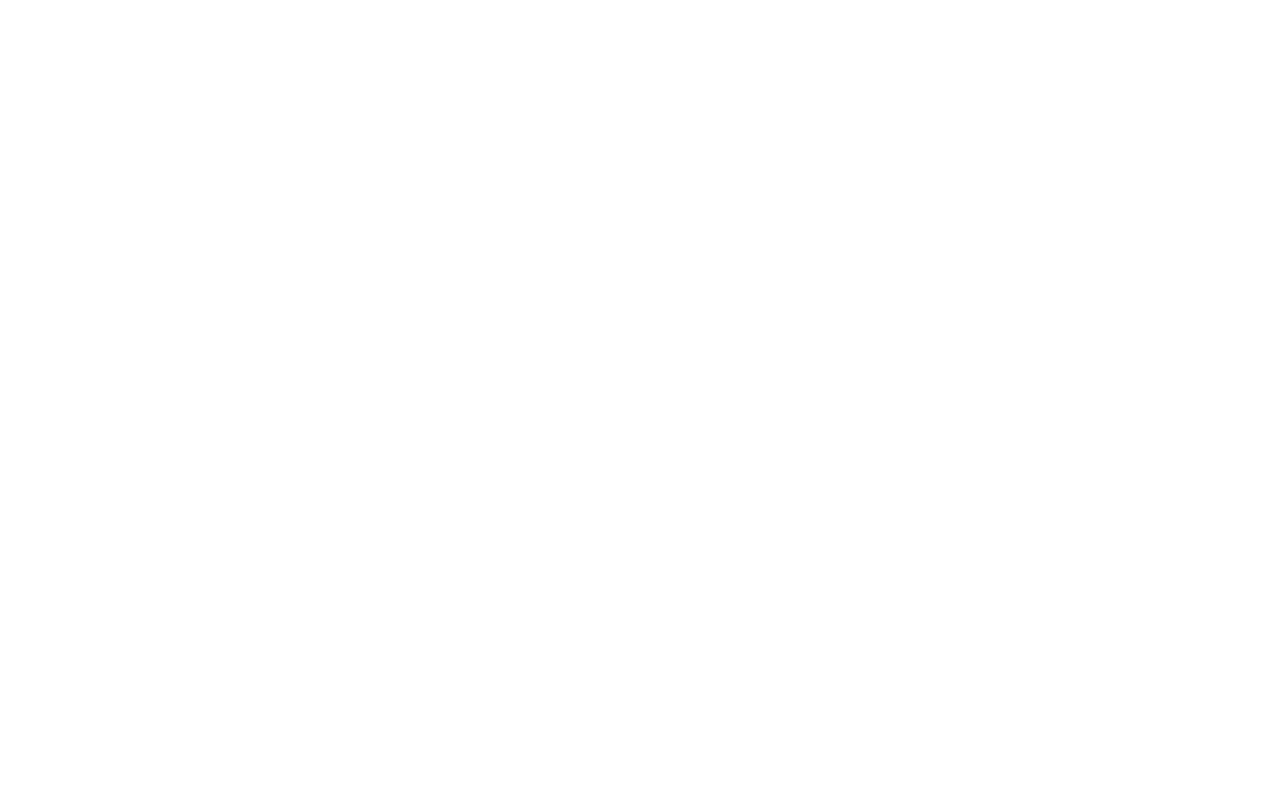
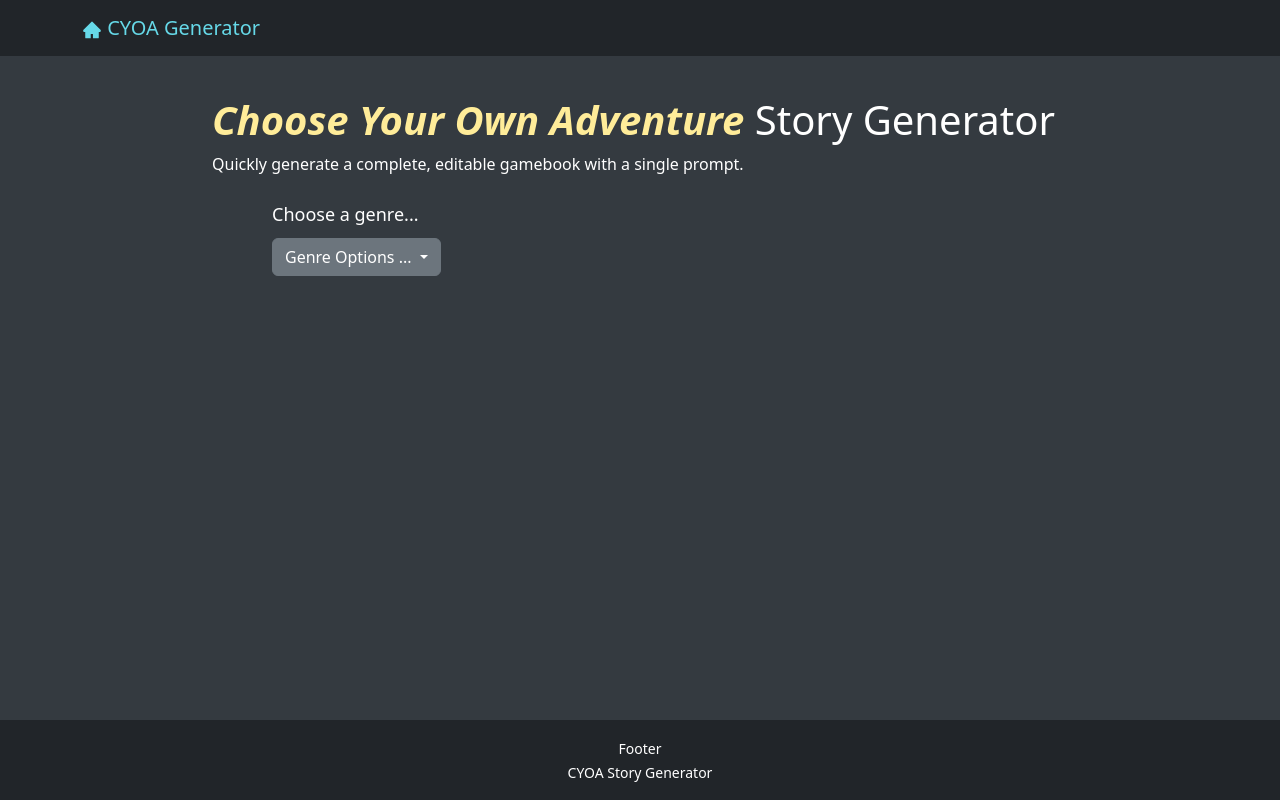
Before and after one commit to j-freddy/icl-cyoa-frontend, a React (Create React App) app: page /initial-input in a window 1280 px wide. Before the commit this address had no page. Built offline with nearby package versions, Linux system fonts and the light colour scheme.

Commit message:
Allow users more options to start generating a story

```diff
--- a/src/App.tsx
+++ b/src/App.tsx
@@ -1,5 +1,6 @@
 import { ReactNode } from 'react';
 import WelcomeView from './pages/welcome/Welcome';
+import InitialInputView from './pages/initialInput/InitialInput';
 import GeneratorView from './pages/generator/Generator';
 import 'bootstrap/dist/css/bootstrap.min.css';
 import 'reactflow/dist/style.css';
@@ -40,14 +41,18 @@ function App() {
   return (
     <BrowserRouter>
       <Routes>
-        <Route path="/" element={
-          wrapView(<WelcomeView />)
-        } />
-        <Route path="/generator" element={
-          wrapView(
-            <GeneratorView />
-          )
-        } />
+        <Route
+          path="/"
+          element={wrapView(<WelcomeView />)}
+        />
+        <Route
+          path="/initial-input"
+          element={wrapView(<InitialInputView />)}
+        />
+        <Route
+          path="/generator"
+          element={wrapView(<GeneratorView />)}
+        />
       </Routes>
     </BrowserRouter>
   );
--- a/src/api/server.ts
+++ b/src/api/server.ts
@@ -29,6 +29,21 @@ export class API {
         data: {
           nodeToExpand,
           graph: graphToGraphMessage(graph)
+        }
+      }),
+      headers: {
+        'Content-Type': 'application/json'
+      }
+    });
+  }
+
+  static generateStartParagraph = async (prompt: string) => {
+    return fetch(API_URL, {
+      method: 'POST',
+      body: JSON.stringify({
+        type: "startNode",
+        data: {
+          prompt: prompt
         }
       }),
       headers: {
--- a/src/components/generator/InputTextForm.tsx
+++ b/src/components/generator/InputTextForm.tsx
@@ -2,6 +2,7 @@ import './InputTextForm.css'
 import { useState } from "react";
 import { Button } from "react-bootstrap";
 import { exampleText } from '../../features/storySlice';
+import { Link } from 'react-router-dom';
 
 interface InputTextFormProps {
   handleGenerateText: (text: string) => void
@@ -29,12 +30,14 @@ const InputTextForm = (props: InputTextFormProps) => {
         placeholder="Input your starting paragraph here"
         onChange={handleInputText}
       />
+      <Link to='/generator'>
         <Button
           className="submit-button"
           variant="light"
           onClick={() => props.handleGenerateText(text)}>
           Generate
         </Button>
+      </Link>
     </div>
   );
 };
--- a/src/features/storySlice.ts
+++ b/src/features/storySlice.ts
@@ -18,6 +18,14 @@ const initialState: StoryState = {
   loadingSections: [],
 };
 
+export const generateStartParagraph = createAsyncThunk(
+  'story/generateStartParagraph',
+  async (prompt: string) => {
+    const response = await API.generateStartParagraph(prompt);
+    const json = await response.json();
+    return json;
+  }
+)
 
 export const generateParagraph = createAsyncThunk(
   'story/generateParagraph',
@@ -65,7 +73,7 @@ export const regenerateActions = createAsyncThunk(
 )
 export const connectNodes = createAsyncThunk(
   'story/connectNodes',
-  async (data: { fromNode: number, toNode: number} , { getState }) => {
+  async (data: { fromNode: number, toNode: number }, { getState }) => {
     const { fromNode, toNode } = data;
     const state = getState() as { story: StoryState }
     const response = await API.connectNodes(state.story.graph, fromNode, toNode);
@@ -92,6 +100,17 @@ export const storySlice = createSlice({
       state.loadingSections.push(LoadingType.GenerateParagraph);
     })
     builder.addCase(generateParagraph.fulfilled, (state, action) => {
+      state.graph = graphMessageToGraphLookup(action.payload.graph)
+      if (state.loadingSections.length > 0) {
+        state.loadingSections.shift();
+      }
+    })
+
+    builder.addCase(generateStartParagraph.pending, (state) => {
+      state.loadingSections.push(LoadingType.GenerateParagraph);
+    })
+
+    builder.addCase(generateStartParagraph.fulfilled, (state, action) => {
       state.graph = graphMessageToGraphLookup(action.payload.graph)
       if (state.loadingSections.length > 0) {
         state.loadingSections.shift();
--- /dev/null
+++ b/src/pages/initialInput/InitialInput.css
@@ -0,0 +1,42 @@
+#input-section {
+    color: var(--my-light);
+    margin-bottom: 2em;
+}
+
+#input-section #welcome-title .fancy {
+    font-weight: bold;
+    font-style: italic;
+    color: var(--my-theme);
+}
+
+#input-section #submit-button {
+    width: 100%;
+    margin-top: 4px;
+    margin-bottom: 12px;
+}
+
+#input-section #submit-button #button {
+    float: right;
+    margin-right: 60px;
+}
+
+#genre-options {
+    width: 100%;
+    margin-top: 12px;
+    margin-left: 60px;
+    margin-bottom: 12px;
+}
+
+#genre-options #dropdown {
+    margin-top: 12px;
+}
+
+#genre-options #instruction {
+    color: var(--my-light);
+    font-size: large;
+}
+
+.genre-button {
+    margin-top: 4px;
+    display: block;
+}
--- /dev/null
+++ b/src/pages/initialInput/InitialInput.tsx
@@ -0,0 +1,121 @@
+import './InitialInput.css'
+import '../../style/base.css';
+import { useState } from 'react';
+import { Button, Container } from 'react-bootstrap';
+import Dropdown from 'react-bootstrap/Dropdown';
+import { useAppDispatch } from '../../app/hooks';
+import { generateStartParagraph, setGraph } from '../../features/storySlice';
+import { makeNarrativeNode } from '../../graph/graphUtils';
+import { Graph, NarrativeNode } from '../../graph/types';
+import InputTextForm from '../../components/generator/InputTextForm';
+import { Link } from 'react-router-dom';
+
+const InitialInputView = () => {
+    const [genre, setGenre] = useState("Genre Options ... ");
+
+    const GenreOptions = (GenreOptionsProps: { genre: string }) => {
+        const handleSelect = (e: string | null) => {
+            if (e) {
+                setGenre(e)
+            }
+        }
+        return (
+            <div id="genre-options">
+                <h2 id="instruction">
+                    Choose a genre...
+                </h2>
+                <Dropdown
+                    onSelect={handleSelect}
+                    id="dropdown">
+                    <Dropdown.Toggle id="dropdown-button" variant="secondary">
+                        {GenreOptionsProps.genre}
+                    </Dropdown.Toggle>
+
+                    <Dropdown.Menu variant="dark">
+                        <Dropdown.Item eventKey="1. Fantasy">1. Fantasy</Dropdown.Item>
+                        <Dropdown.Item eventKey="2. Mystery">2. Mystery</Dropdown.Item>
+                        <Dropdown.Item eventKey="3. Science Fiction">
+                            3. Science Fiction
+                        </Dropdown.Item>
+                        <Dropdown.Item eventKey="4. Dystopian">4. Dystopian</Dropdown.Item>
+                        <Dropdown.Divider />
+                        <Dropdown.Item eventKey="5. Custom Paragraph">5. Custom Paragraph</Dropdown.Item>
+                    </Dropdown.Menu>
+                </Dropdown>
+            </div>
+        )
+    }
+
+    const dispatch = useAppDispatch();
+
+
+    const handleGenerateText = (text: string) => {
+        const root: NarrativeNode = makeNarrativeNode({
+            nodeId: 0,
+            data: text,
+            childrenIds: [],
+            isEnding: false,
+        });
+        const graph: Graph = {
+            nodeLookup: { 0: root },
+        };
+
+        dispatch(setGraph(graph));
+
+    };
+
+    const handleGenerateGenreText = (genre: string) => {
+        let generateGenrePrompt = "";
+        switch (genre) {
+            case "1. Fantasy":
+                generateGenrePrompt = "Write a fantasy story from a second person's perspective."
+                break;
+            case "2. Mystery":
+                generateGenrePrompt = "Write a mystery story from a second person's perspective."
+                break;
+            case "3. Science Fiction":
+                generateGenrePrompt = "Write a science fiction story from a second person's perspective."
+                break;
+            case "4. Dystopian":
+                generateGenrePrompt = "Write a dystopian story from a second person's perspective."
+                break;
+        }
+
+        dispatch(generateStartParagraph(generateGenrePrompt));
+    };
+
+    let submission;
+    if (genre === "5. Custom Paragraph") {
+        submission = <InputTextForm handleGenerateText={handleGenerateText} />
+    } else if (genre !== "Genre Options ... ") {
+        submission = <div id="submit-button">
+            <span id="button">
+                <Link to='/generator'>
+                    <Button
+                        variant="light"
+                        onClick={() => { handleGenerateGenreText(genre) }}>
+                        Generate
+                    </Button>
+                </Link>
+            </span>
+        </div>;
+    }
+
+    return (
+        <Container
+            id="input-section"
+            className="wrapper d-flex flex-column justify-content-center">
+            <div id="welcome-title">
+                <h1><span className="fancy">Choose Your Own Adventure</span> Story Generator</h1>
+                <p>
+                    Quickly generate a complete, editable gamebook with a single prompt.
+                </p>
+
+            </div>
+            <GenreOptions genre={genre} />
+            {submission}
+        </Container>
+    );
+}
+
+export default InitialInputView;
--- a/src/pages/welcome/Welcome.tsx
+++ b/src/pages/welcome/Welcome.tsx
@@ -16,7 +16,7 @@ const WelcomeView = () => {
           Quickly generate a complete, editable gamebook with a single prompt.
         </p>
       </div>
-      <Link to='/generator'>
+      <Link to='/initial-input'>
         <Button variant="light" size="lg">
           Get Started
         </Button>
```
Also changed, not shown: src/pages/generator/Generator.tsx (+26 -17 lines). Lines whose indentation alone changed are shown as unchanged.
